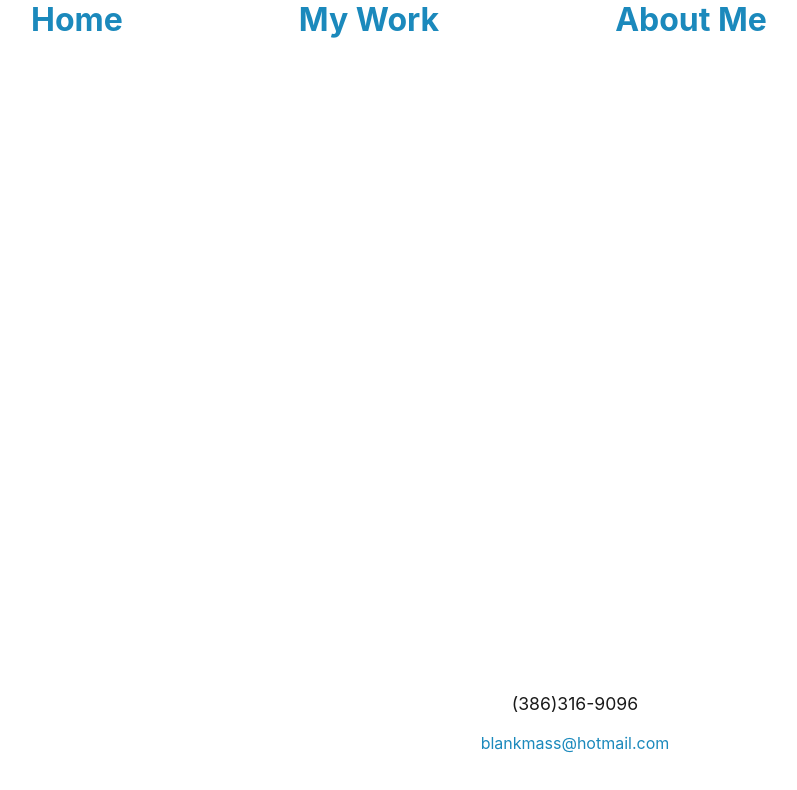
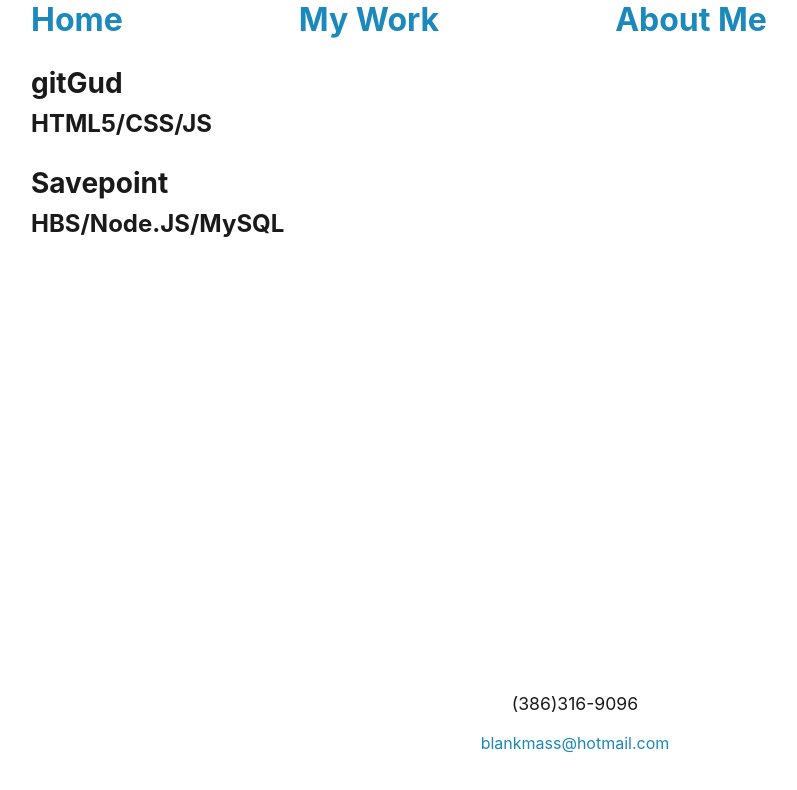
Before and after one commit to ArchRascal2988/MeeReactPortfolio, a React (Create React App) app in the folder client/: page /work in a window 1280 px wide. Shown: the top 790 px of the page, without its empty margins (65-862 px from the left). Built offline with nearby package versions, Linux system fonts and the light colour scheme.

Commit message:
wrote the rest of the componets, need to style the page and after that basically just flex

```diff
--- a/client/src/pages/About.js
+++ b/client/src/pages/About.js
@@ -3,7 +3,20 @@ import React from 'react';
 const About= () =>{
     return (
         <main>
-
+            <div>
+                {/* img here */}
+            </div>
+            <div>
+                <p>
+                    Hi! My name is Lex and I'm a 21 year old junior full-stack web dev and computer science student.
+                    When I was six my parents bought me a first generation PlayStation,
+                    and that was the meet cute for me and programming.
+                    Ever since, I've been fascinated by art, technology, and any other inbetweens.
+                    I aim to create quality projects, adapting to whatever the situation calls,
+                    and to envision creations that capture others the same way they did me.
+                </p>
+                <a href=''>Resume</a>
+            </div>
         </main>
     );
 }
--- a/client/src/pages/Work.js
+++ b/client/src/pages/Work.js
@@ -3,7 +3,22 @@ import React from 'react';
 const Work= () =>{
     return (
         <main>
-
+             <div>
+                <div>
+                    <img src=""></img>
+                    <div>
+                        <h3>gitGud</h3>
+                        <h4>HTML5/CSS/JS</h4>
+                    </div>
+                </div>
+                <div>
+                    <img src=""></img>
+                    <div>
+                        <h3>Savepoint</h3>
+                        <h4>HBS/Node.JS/MySQL</h4>
+                    </div>
+                </div>
+            </div>
         </main>
     );
 }
```
